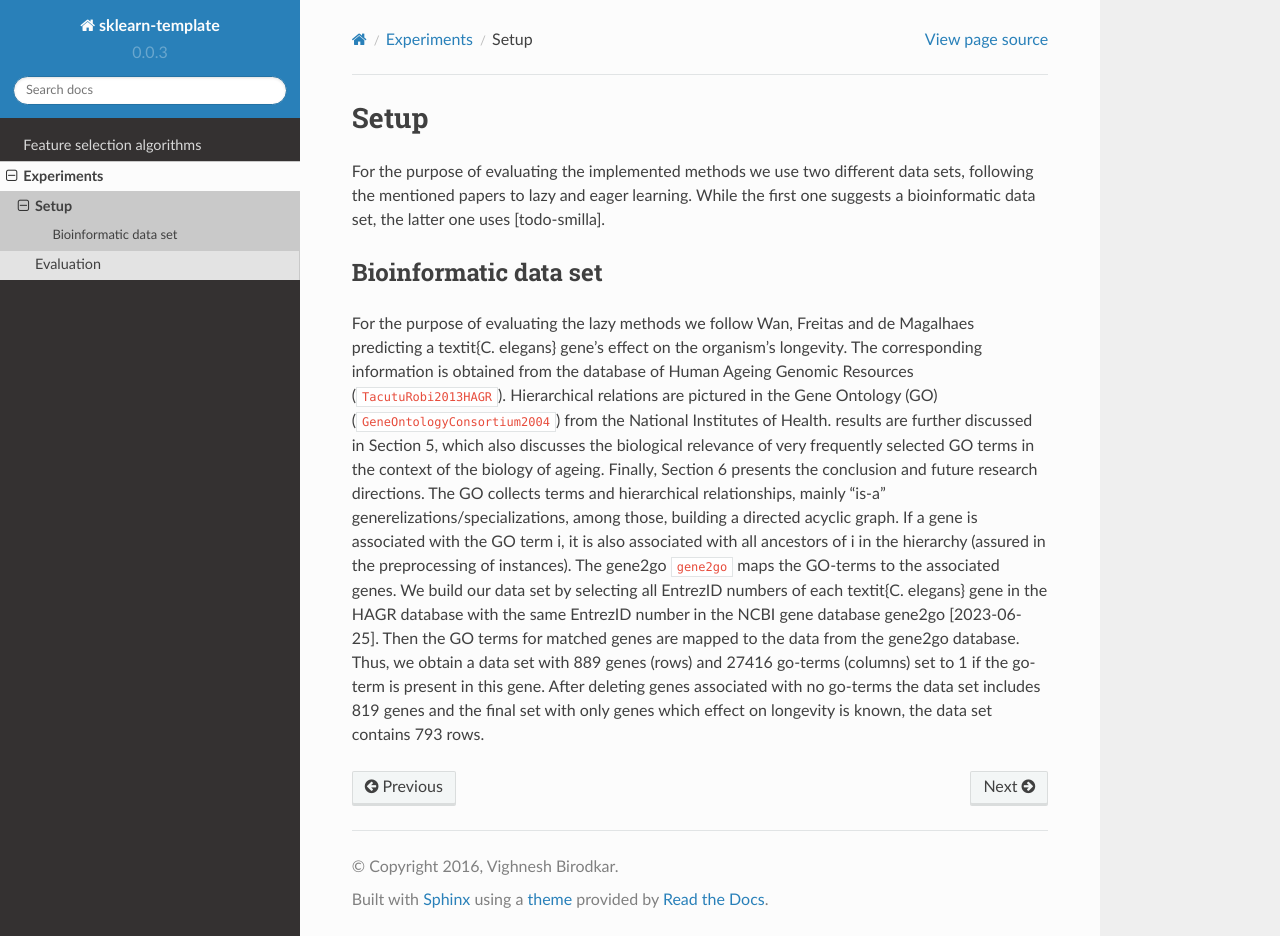
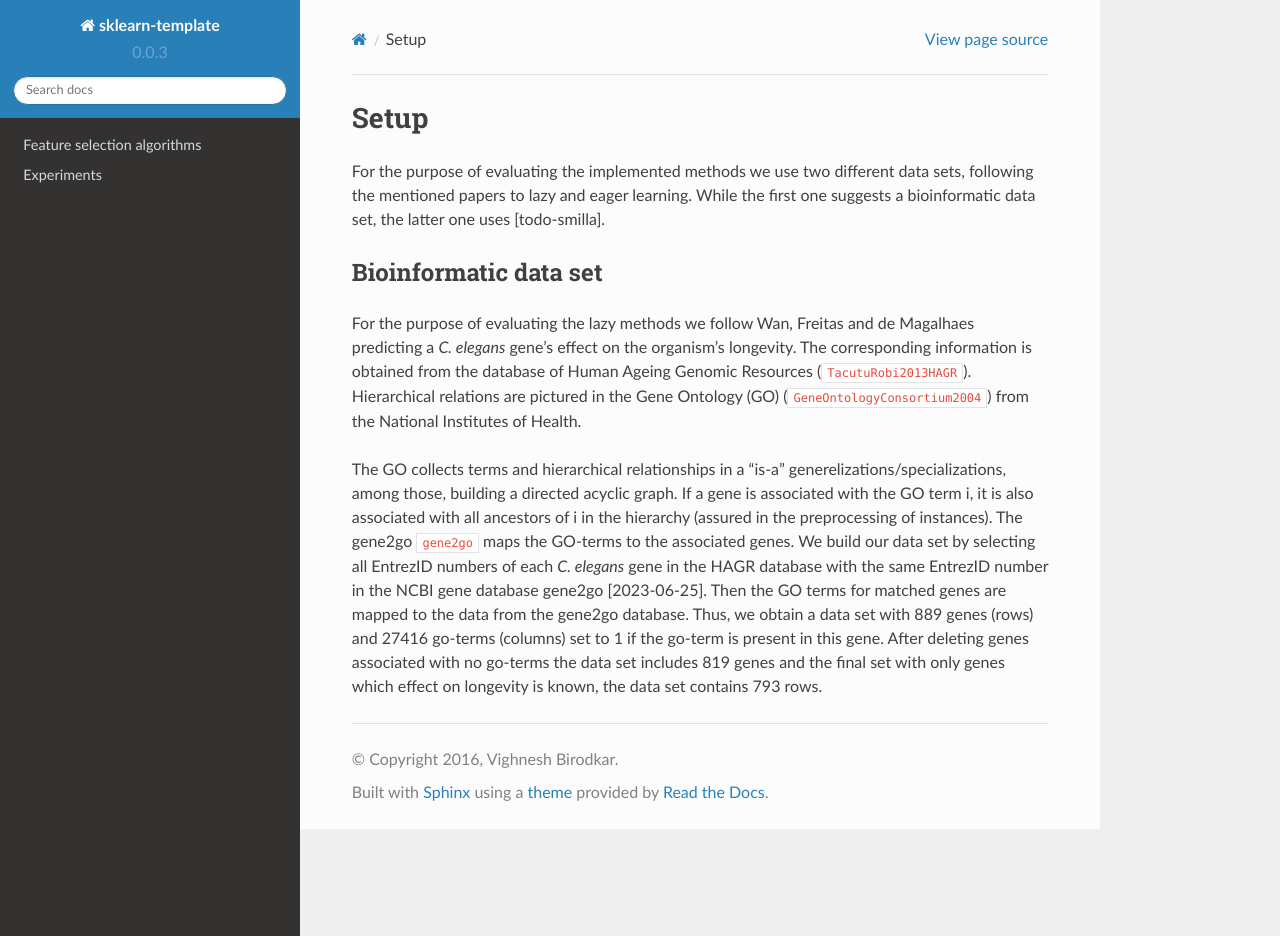
Before and after one commit to sm1lla/hfs, a Sphinx documentation site: the page built from doc/experiments/setup.rst, in a window 1280 px wide and 936 px high. Built offline with Sphinx 7.4.7 and the Read the Docs theme 2.0.0, drawn with Linux system fonts in a browser that asks for light colours; pages that are not in the unit, such as notebooks, are missing from menus; cross-references to code outside the pages are shown as plain code.

Commit message:
small_changes

```diff
--- a/doc/algorithms/hnb.rst
+++ b/doc/algorithms/hnb.rst
@@ -18,7 +18,7 @@ Else if the value of :math:`f_i` is 0 it removes all descendants :math:`f_d` (re
 In a second step it selects the :math:`k` most relevant features from the obtained set.
 On the selected features of the training set an estimator can now calculate a prediction for the testing instance.
 Wan, Freitas and de Magalhaes suggest the usage of an Naive Bayes Classifier, the library allows the combination with any sklearn-compatible binary classifier.
-\\
+
 
 The two phases can be executed separately from each other.
 The so called HNB-s selects all non-redundant features without performing any after-selecting steps.
--- a/doc/algorithms/mrhip.rst
+++ b/doc/algorithms/mrhip.rst
@@ -4,9 +4,8 @@ MR and HIP
 2015 Wan and Freitas extended their previous paper with three further feature selection methods,
 from which two are implemented in this library (the third one shows high similarity to HNB-s) :cite:p:`todo`.
 The Hierarchical Information-Preserving (HIP) algorithm eliminates redundancy by selecting the deepest positive or the highest negative feature.
-So for each instance and each feature :math:`f_i`, if the value of all :math:`f_i` equals 1,
- all ancestors :math:`f_a` are removed while if it 0 all descendants :math:`f_d` will be removed.
- In contrast to their paper of 2013 this algorithm does not include the relevance score.
+So for each instance and each feature :math:`f_i`, if the value of all :math:`f_i` equals 1,all ancestors :math:`f_a` are removed while if it 0 all descendants :math:`f_d` will be removed.
+In contrast to their paper of 2013 this algorithm does not include the relevance score.
 They close this gap with Most Relevant (MR) algorithm, which relies on the previously defined relevance measure.
 MR selects the most relevant features on each path of the sets with a 1 as value and the sets with a 0.
 After processing each path only the most relevant terms are left and any redundancy is eliminated.
--- a/doc/experiments/results.rst
+++ b/doc/experiments/results.rst
@@ -0,0 +1,4 @@
+.. csv-table:: Table Title
+   :file: CSV file path and name
+   :widths: 30, 70
+   :header-rows: 1
--- a/doc/experiments/setup.rst
+++ b/doc/experiments/setup.rst
@@ -7,16 +7,13 @@ While the first one suggests a bioinformatic data set, the latter one uses [todo
 Bioinformatic data set
 **********************
 
-For the purpose of evaluating the lazy methods we follow Wan, Freitas and de Magalhaes predicting a \textit{C. elegans} gene’s effect on the organism’s longevity.
+For the purpose of evaluating the lazy methods we follow Wan, Freitas and de Magalhaes predicting a *C. elegans* gene’s effect on the organism’s longevity.
 The corresponding information is obtained from the database of Human Ageing Genomic Resources (:cite:p:`TacutuRobi2013HAGR`).
 Hierarchical relations are pictured in the Gene Ontology (GO) (:cite:p:`GeneOntologyConsortium2004`) from the National Institutes of Health.
-results are further discussed in Section 5, which also discusses
-the biological relevance of very frequently selected GO terms
-in the context of the biology of ageing. Finally, Section 6
-presents the conclusion and future research directions.
-The GO collects terms and hierarchical relationships, mainly "is-a" generelizations/specializations, among those, building a directed acyclic graph.
+
+The GO collects terms and hierarchical relationships in a "is-a" generelizations/specializations, among those, building a directed acyclic graph.
 If a gene is associated with the GO term i, it is also associated with all ancestors of i in the hierarchy (assured in the preprocessing of instances).
 The gene2go :cite:p:`gene2go` maps the GO-terms to the associated genes.
-We build our data set by selecting all EntrezID numbers of each \textit{C. elegans} gene in the HAGR database with the same EntrezID number in the NCBI gene database gene2go [2023-06-25].
+We build our data set by selecting all EntrezID numbers of each *C. elegans* gene in the HAGR database with the same EntrezID number in the NCBI gene database gene2go [2023-06-25].
 Then the GO terms for matched genes are mapped to the data from the gene2go database. Thus, we obtain a data set with 889 genes (rows) and 27416 go-terms (columns) set to 1 if the go-term is present in this gene.
 After deleting genes associated with no go-terms the data set includes 819 genes and the final set with only genes which effect on longevity is known, the data set contains 793 rows.
```
Also changed, not shown: doc/experiments/index.rst (+31 -8 lines).
